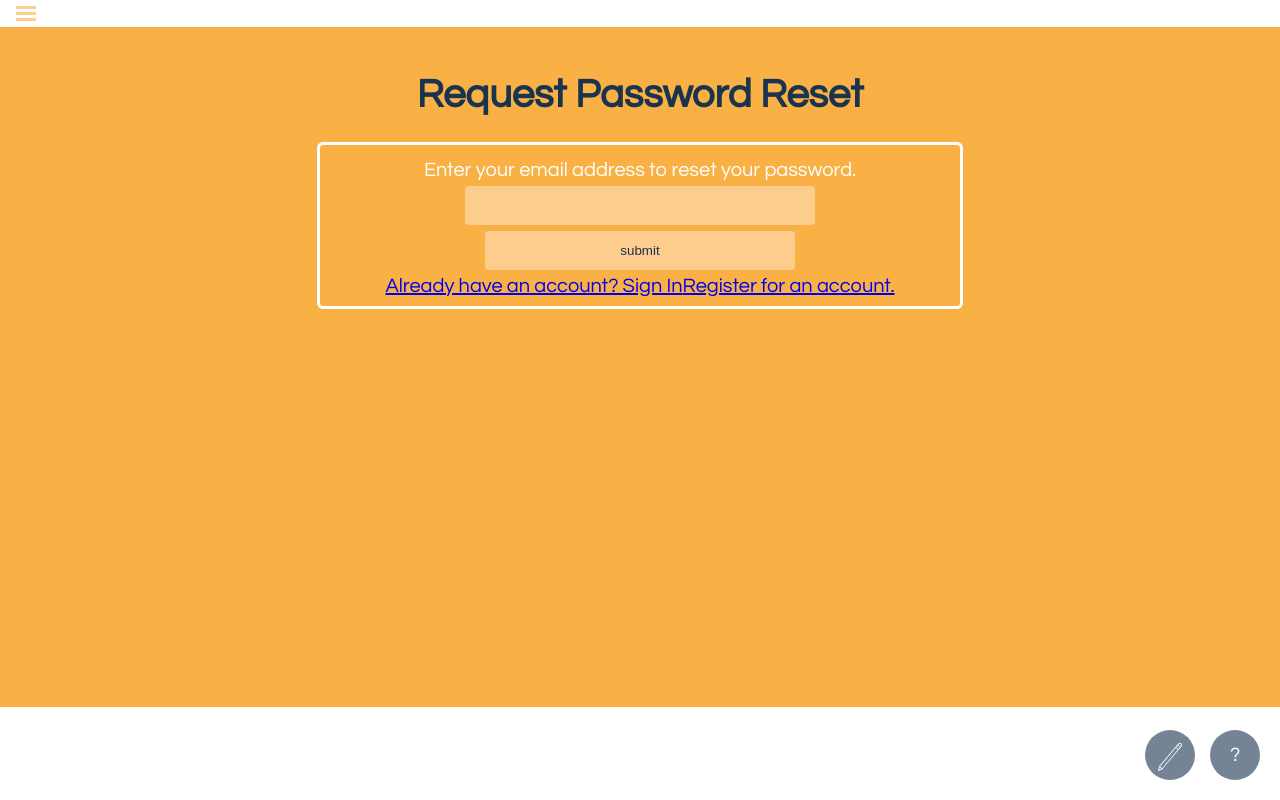
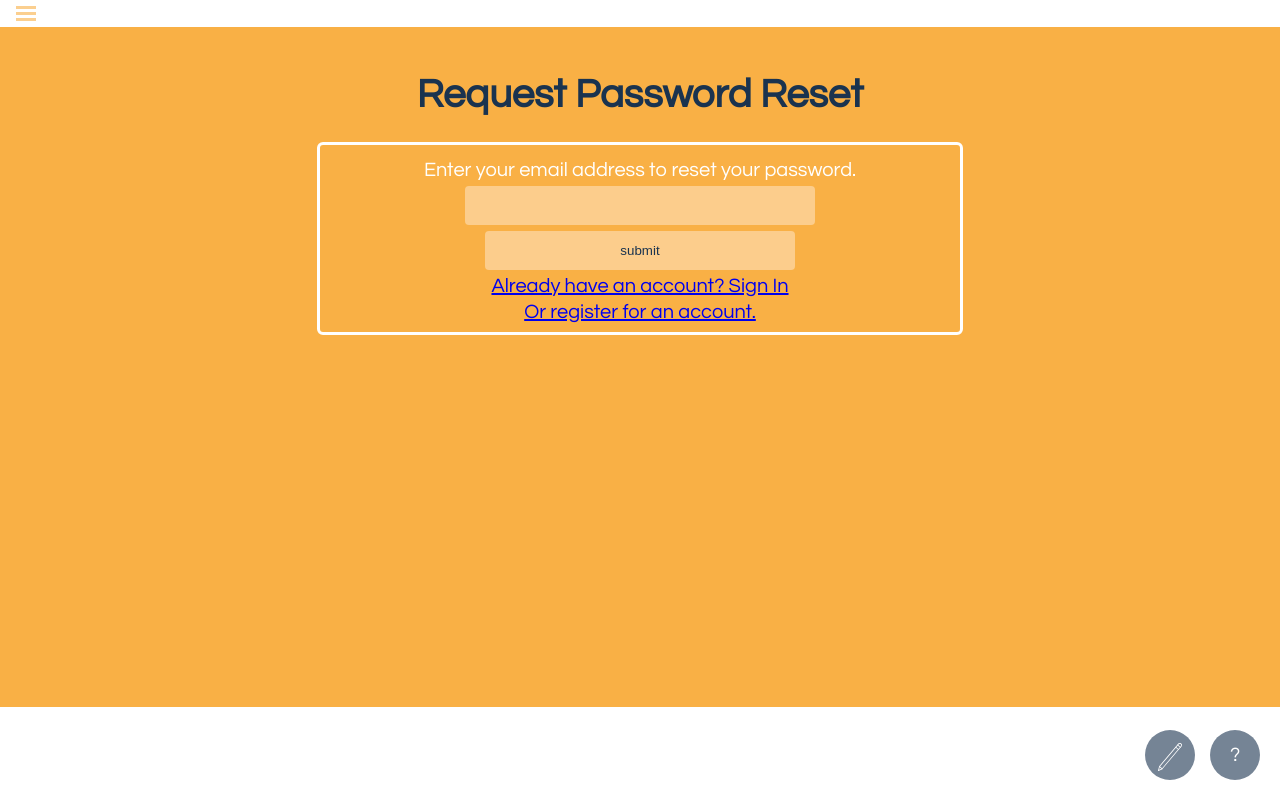
Before and after one commit to simplif-ai/application, a React (Create React App) app in the folder Frontend/: page /request-password-reset in a window 1280 px wide. Built offline with nearby package versions, Linux system fonts and the light colour scheme; no server answers.

Commit message:
fixed spacing

```diff
--- a/Frontend/src/pages/login/RequestPasswordReset.js
+++ b/Frontend/src/pages/login/RequestPasswordReset.js
@@ -14,8 +14,8 @@ const PasswordReset = ({ login, error }) => (
         </label>
         <input type="email" name="email" required />
         <input type="submit" value="submit" style={{"color":"#1A334F"}}/>
-        <a href='/login'>Already have an account? Sign In</a>
-        <a href='/register'>Register for an account.</a>
+        <a href='/login' style={{"display":"block", "margin-bottom":"6px"}}>Already have an account? Sign In</a>
+        <a href='/register' style={{"display":"block"}}>Or register for an account.</a>
       </form>
     </div>
   </div>
```
